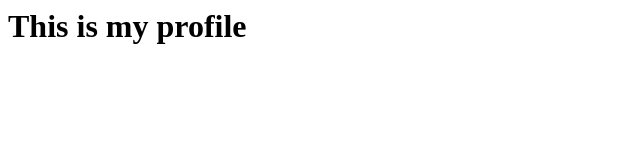
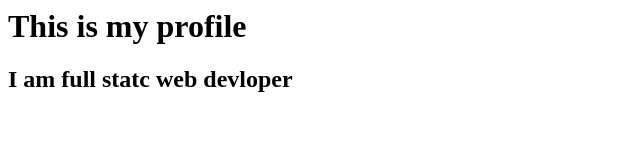
Before and after one commit to Hari-Sahoo/myprofile, a plain HTML site: page index.html in a window 1280 px wide. Shown: the whole page, without its empty margins (0-640 px from the left). Drawn offline with Linux system fonts and the light colour scheme.

Commit message:
Update index.html

```diff
--- a/index.html
+++ b/index.html
@@ -1 +1,3 @@
 <h1> This is my profile </h1>
+
+<h2>I am full statc web devloper </h2>
```
